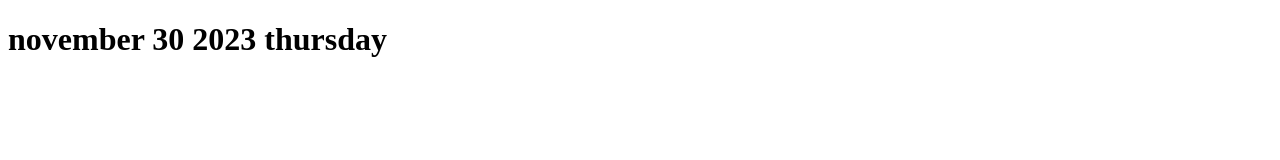
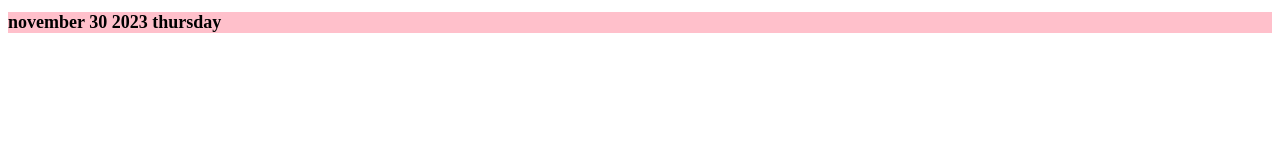
Before and after one commit to ColdCardinal/2023-12-css-collab-02, a plain HTML site: page index.html in a window 1280 px wide. Drawn offline with Linux system fonts and the light colour scheme.

Commit message:
third commit

```diff
--- a/index.html
+++ b/index.html
@@ -4,6 +4,15 @@
     <meta charset="UTF-8">
     <meta name="viewport" content="width=device-width, initial-scale=1.0">
     <title>Document</title>
+    <style>
+h1{
+    background-color: pink;
+    font-size: large;
+}
+
+
+
+    </style>
 </head>
 <body>
     <h1>november 30 2023 thursday</h1>
```
